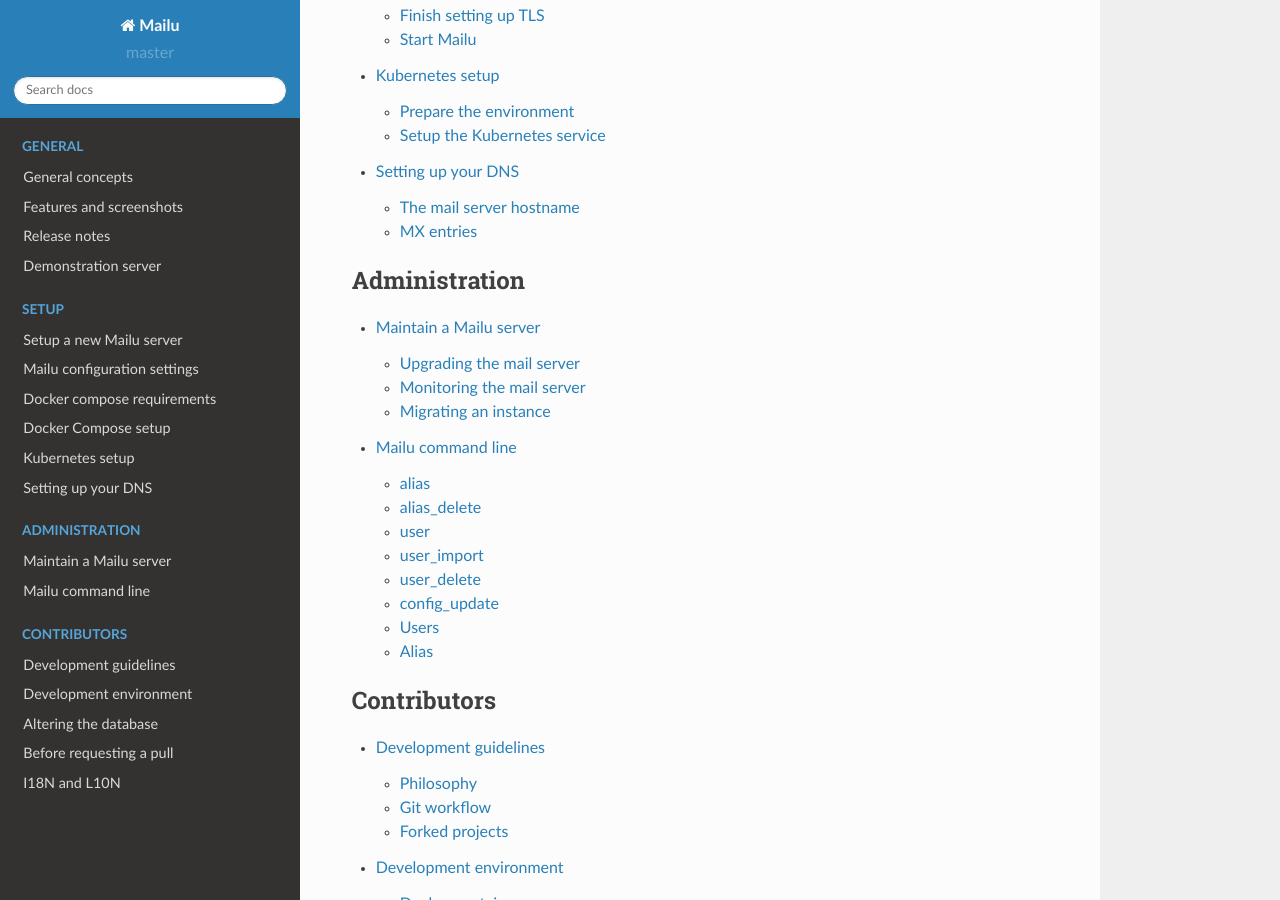
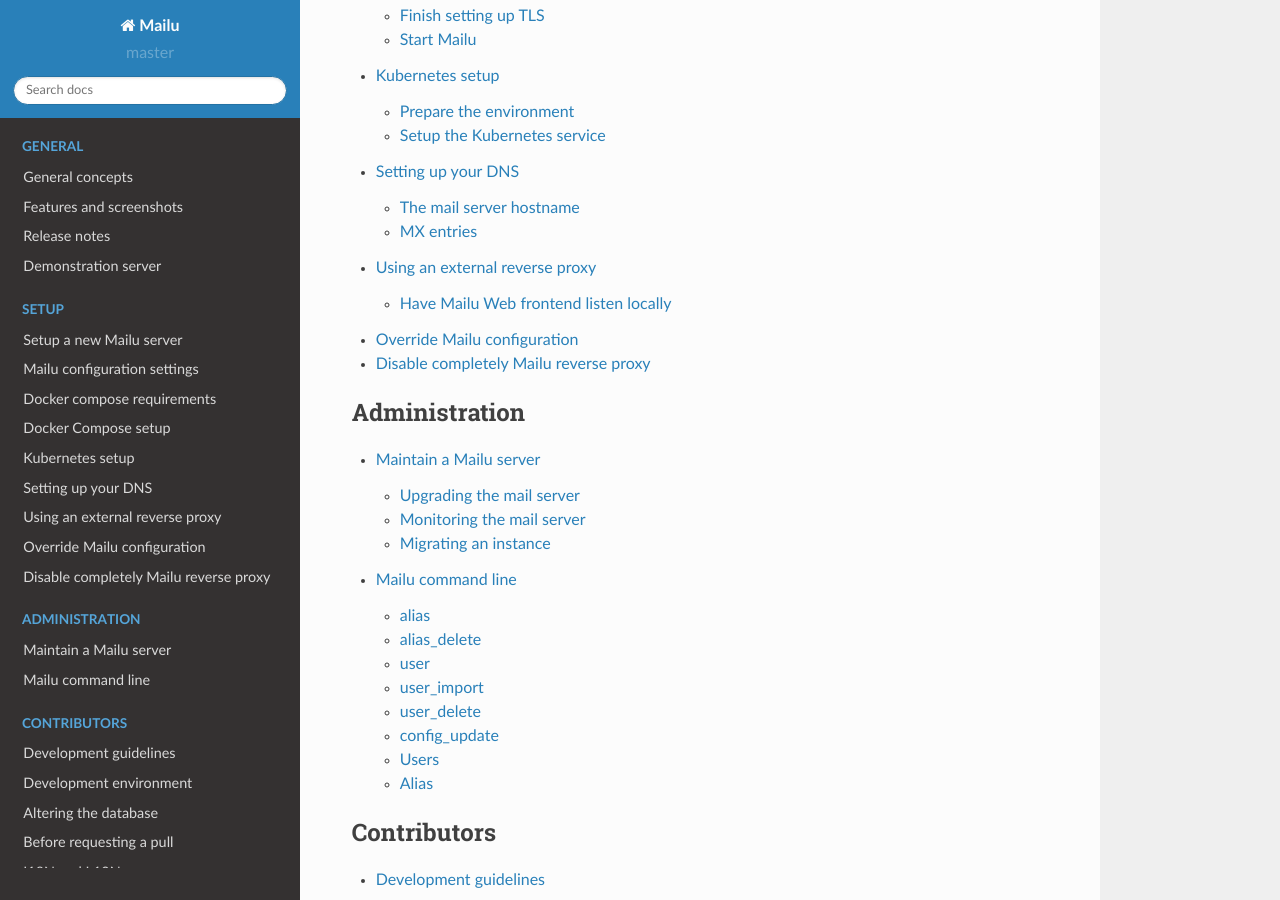
Before and after one commit to Mailu/Mailu, a Sphinx documentation site: the page built from docs/index.rst, in a window 1280 px wide and 900 px high, scrolled down 2435 px. Built offline with Sphinx 7.4.7 and the Read the Docs theme 2.0.0, drawn with Linux system fonts in a browser that asks for light colours; formulas are drawn with MathJax 3; part of the change alters nothing that is shown.

Commit message:
Add the documentation about reverse proxies

```diff
--- a/docs/index.rst
+++ b/docs/index.rst
@@ -57,6 +57,7 @@ the version of Mailu that you are running.
     compose/setup
     kubernetes/index
     dns
+    reverse
 
 .. toctree::
     :maxdepth: 2
--- /dev/null
+++ b/docs/reverse.rst
@@ -0,0 +1,144 @@
+Using an external reverse proxy
+===============================
+
+One of Mailu use cases is as part of a larger services platform, where maybe other Web services are available than Mailu Webmail and admin interface.
+
+In such a configuration, one would usually run a frontend reverse proxy to serve all Web contents based on criteria like the requested hostname (virtual hosts) and/or the requested path. Mailu Web frontend is disabled in the default setup for security reasons, it is however expected that most users will enable it at some point. Also, due to Docker Compose configuration structure, it is impossible for us to make disabling the Web frontend completely available through a configuration variable. This guide was written to help users setup such an architecture.
+
+There are basically three options, from the most to the least recommended one:
+- have Mailu Web frontend listen locally and use your own Web frontend on top of it
+- override Mailu Web frontend configuration
+- disable Mailu Web frontend completely and use your own
+
+All options will require that you modify the ``docker-compose.yml`` file.
+
+Have Mailu Web frontend listen locally
+--------------------------------------
+
+The simplest and safest option is to modify the port forwards for Mailu Web frontend and have your own frontend point there. For instance, in the ``front`` section of Mailu ``docker-compose.yml``, use local ports 8080 and 8443 respectively for HTTP and HTTPS:
+
+.. code-block:: yaml
+
+  front:
+    # build: nginx
+    image: mailu/nginx:$VERSION
+    restart: always
+    env_file: .env
+    ports:
+      - "127.0.0.1:8080:80"
+      - "127.0.0.1:8443:443"
+      ...
+    volumes:
+      - "$ROOT/certs:/certs"
+
+Then on your own frontend, point to these local ports. In practice, you only need to point to the HTTPS port (as the HTTP port simply redirects there). Here is an example Nginx configuration:
+
+.. code-block:: nginx
+
+  server {
+    listen 443;
+    server_name mymailhost.tld;
+
+    # [...] here goes your standard configuration
+
+    location / {
+      proxy_pass https://localhost:8443;
+    }
+  }
+
+Because the admin interface is served as ``/admin`` and the Webmail as ``/webmail`` you may also want to use a single virtual host and serve other applications (still Nginx):
+
+.. code-block:: nginx
+
+  server {
+    # [...] here goes your standard configuration
+
+    location /webmail {
+      proxy_pass https://localhost:8443/webmail;
+    }
+
+    location /admin {
+      proxy_pass https://localhost:8443/admin;
+    }
+
+    location /main_app {
+      proxy_pass https://some-host;
+    }
+
+    location /other_app {
+      proxy_pass https://some-other-host;
+    }
+
+    location /local_app {
+      root /path/to/your/files;
+    }
+
+    location / {
+      return 301 $scheme://$host/main_app;
+    }
+  }
+
+Finally, you might want to serve the admin interface on a separate virtual host but not expose the admin container directly (have your own HTTPS virtual hosts on top of Mailu, one public for the Webmail and one internal for administration for instance).
+
+Here is an example configuration :
+
+.. code-block:: nginx
+
+  server {
+    listen <public_ip>:443;
+    server_name yourpublicname.tld;
+    # [...] here goes your standard configuration
+
+    location /webmail {
+      proxy_pass https://localhost:8443/webmail;
+    }
+  }
+
+  server {
+    listen <internal_ip>:443;
+    server_name yourinternalname.tld;
+    # [...] here goes your standard configuration
+
+    location /admin {
+      proxy_pass https://localhost:8443/admin;
+    }
+
+  }
+
+Depending on how you access the front server, you might want to add a ``proxy_redirect`` directive to your ``location`` blocks:
+
+.. code-block:: nginx
+
+  proxy_redirect https://localhost https://your-domain.com;
+
+This will stop redirects (301 and 302) sent by the Webmail, nginx front and admin interface from sending you to ``localhost``.
+
+
+Override Mailu configuration
+============================
+
+If you do not have the resources for running a separate reverse proxy, you could override Mailu reverse proxy configuration by using a Docker volume. Simply store your configuration file (Nginx format), in ``/mailu/nginx.conf`` for instance.
+
+Then modify your ``docker-compose.yml`` file and change the ``front`` section to add a mount:
+
+.. code-block:: nginx
+
+  front:
+    build: nginx
+    image: mailu/nginx:$VERSION
+    restart: always
+    env_file: .env
+    ports:
+      [...]
+    volumes:
+      - "$ROOT/certs:/certs"
+      - "$ROOT/nginx.conf:/etc/nginx/nginx.conf"
+
+You can use our default configuration file as a sane base for your configuration.
+
+Disable completely Mailu reverse proxy
+======================================
+
+You can simply disable Mailu reverse proxy by removing the ``front`` section from the ``docker-compose.yml`` and use your own means to reverse proxy requests to the proper containers.
+
+Be careful with this method as resolving container addresses outside the Docker Compose structure is a tricky task: there is no guaranty that addresses will remain after a restart and you are almost certain that addresses will change after every upgrade (and whenever containers are recreated).
```
